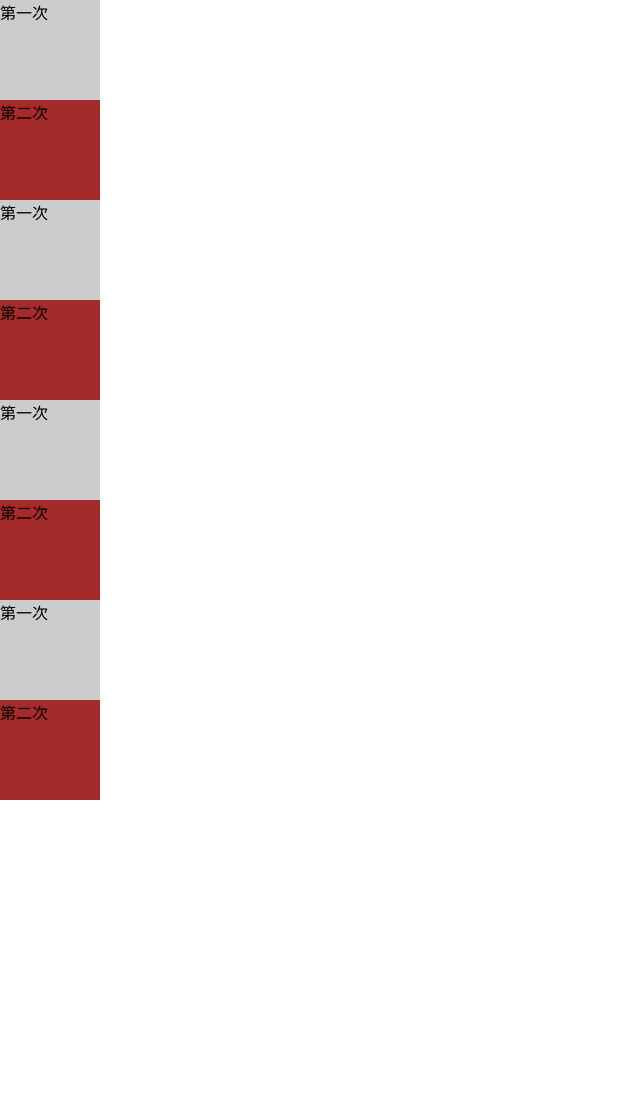
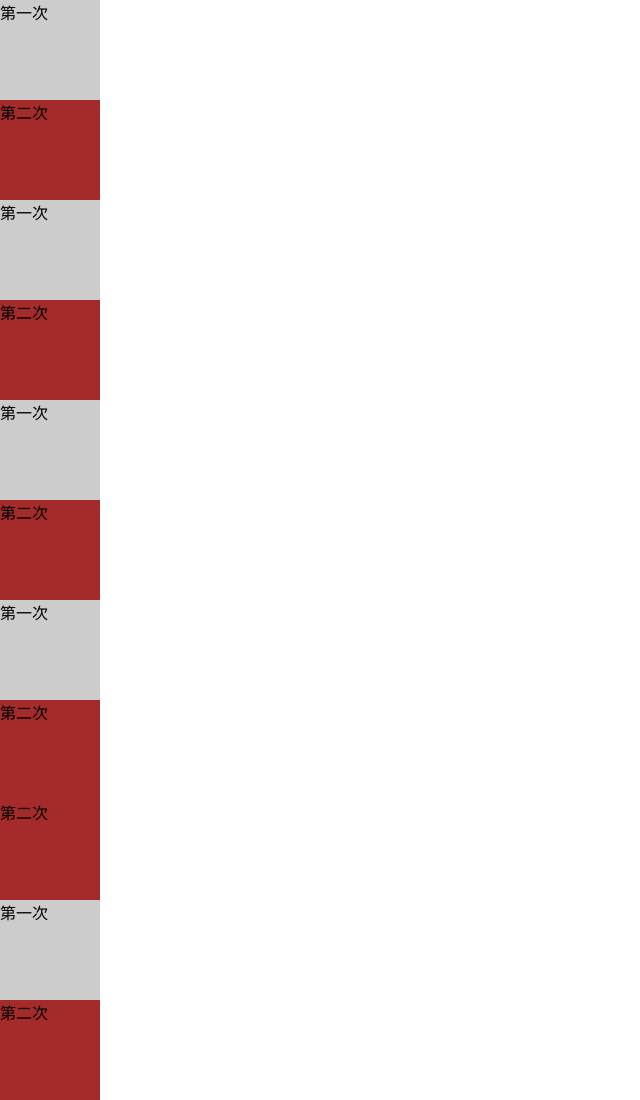
Before and after one commit to usertianfeihong/usertianfeihong.github.io, a plain HTML site: page index.html in a window 1280 px wide. Shown: the whole page, without its empty margins (0-640 px from the left). Before the commit the page ends 800 px from the top, so only its background shows below. Drawn offline with Linux system fonts and the light colour scheme.

Commit message:
第四次

```diff
--- a/index.html
+++ b/index.html
@@ -14,5 +14,8 @@
 		<div class="er">第二次</div>
 		<div class="yi">第一次</div>
 		<div class="er">第二次</div>
+			<div class="er">第二次</div>
+		<div class="yi">第一次</div>
+		<div class="er">第二次</div>
 	</body>
 </html>
```
